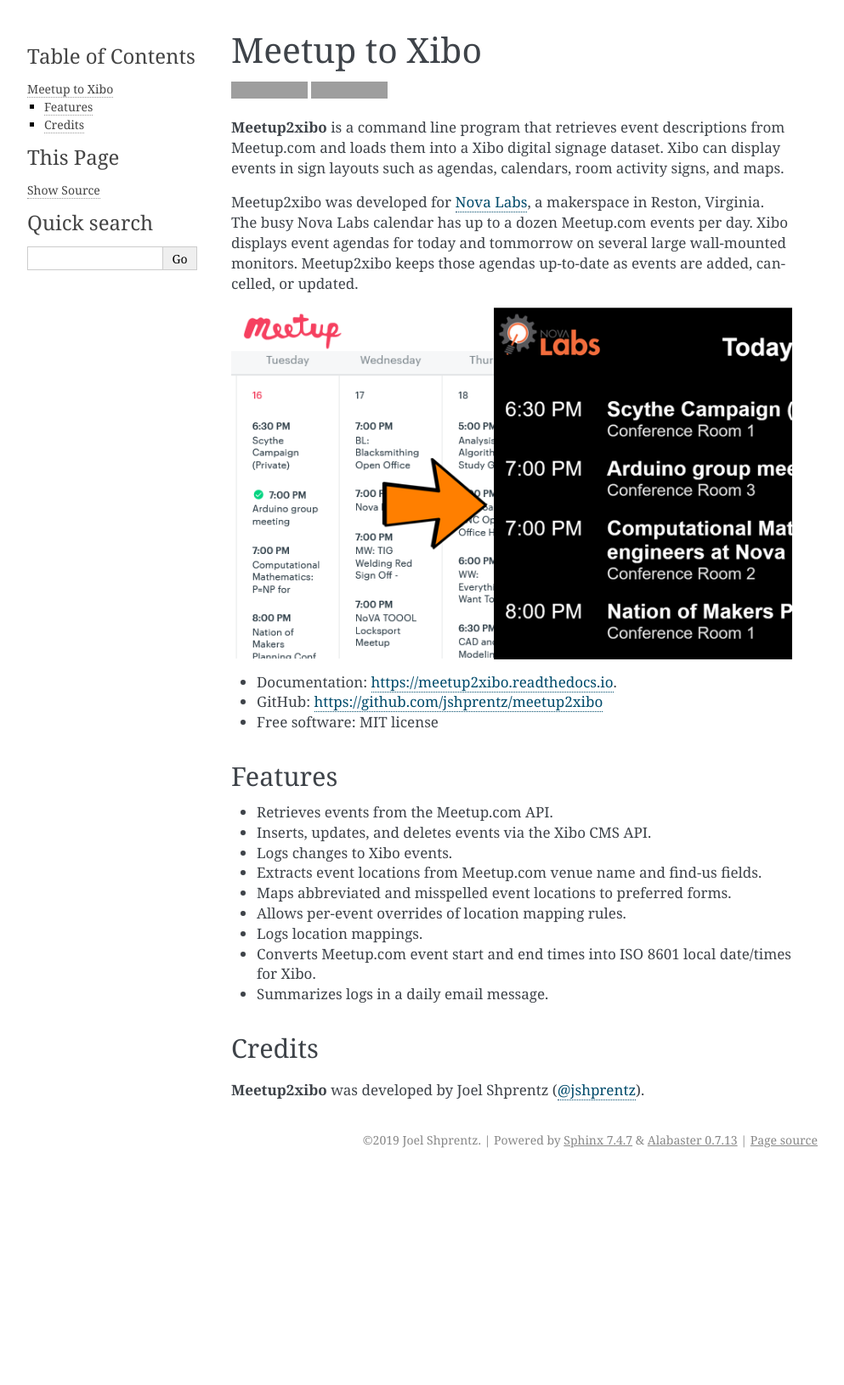
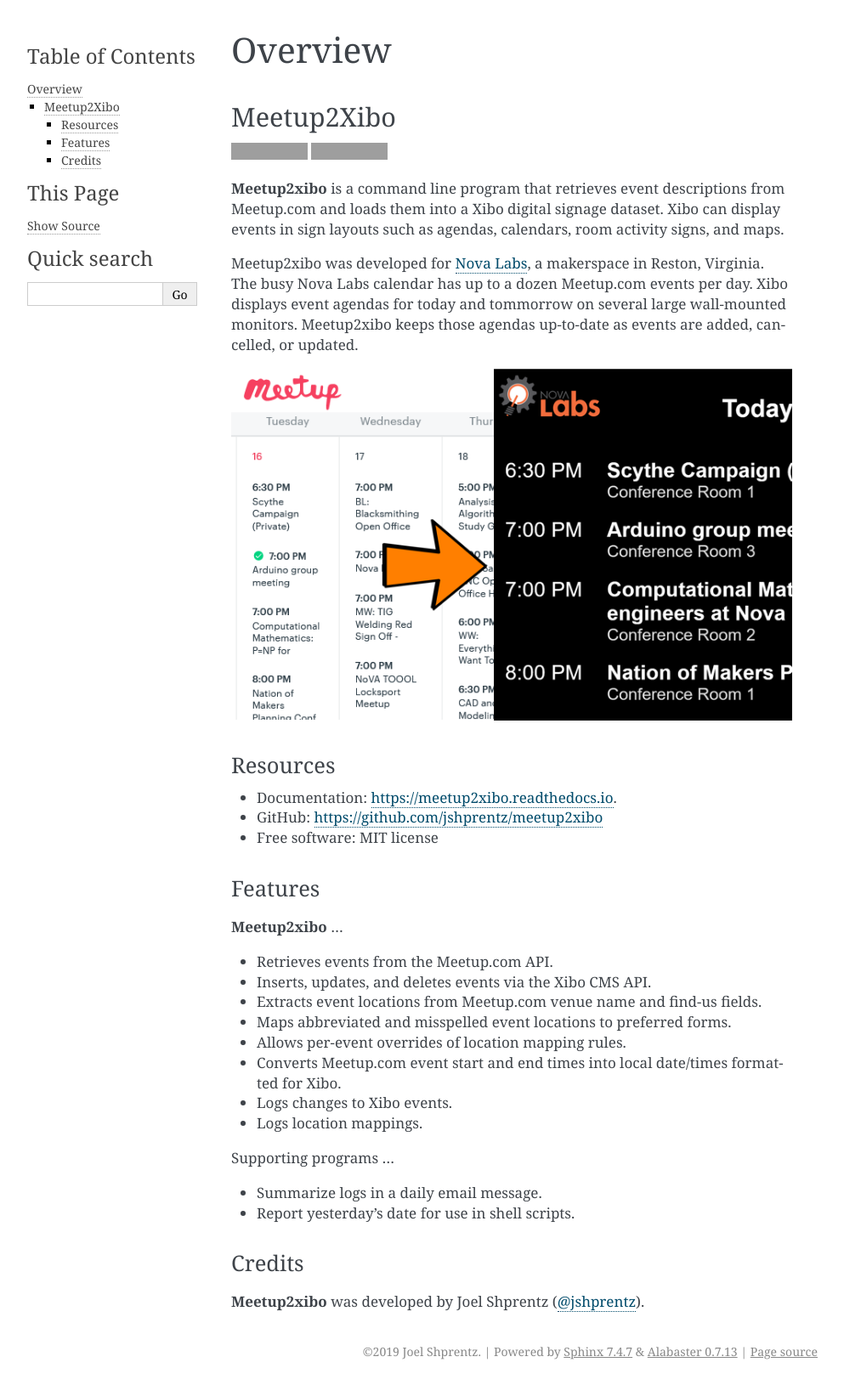
Before and after one commit to jshprentz/meetup2xibo, a Sphinx documentation site: the page built from docs/readme.rst, in a window 1280 px wide. Shown: the whole page at 85% size, without its empty margins (148-1141 px from the left). Built offline with Sphinx 7.4.7, drawn with Linux system fonts in a browser that asks for light colours; pages that are not in the unit, such as notebooks, are missing from menus; before the commit the page ends 1381 px from its top, so only the background shows below that; grey boxes are pictures that could not be loaded.

Commit message:
Reorganize README.

```diff
--- a/README.rst
+++ b/README.rst
@@ -1,9 +1,9 @@
 .. Use only basic Restructured Text in this file so PyPi and GitHub can display it.
 .. No Sphinx extensions here.
 
-==============
-Meetup to Xibo
-==============
+===========
+Meetup2Xibo
+===========
 
 
 .. image:: https://img.shields.io/travis/jshprentz/meetup2xibo.svg
@@ -36,6 +36,9 @@
 
 .. End description
 
+Resources
+---------
+
 * Documentation: https://meetup2xibo.readthedocs.io.
 * GitHub: https://github.com/jshprentz/meetup2xibo
 * Free software: MIT license
@@ -44,15 +47,21 @@
 Features
 --------
 
+**Meetup2xibo** ...
+
 * Retrieves events from the Meetup.com API.
 * Inserts, updates, and deletes events via the Xibo CMS API.
-* Logs changes to Xibo events.
 * Extracts event locations from Meetup.com venue name and find-us fields.
 * Maps abbreviated and misspelled event locations to preferred forms.
 * Allows per-event overrides of location mapping rules.
+* Converts Meetup.com event start and end times into local date/times formatted for Xibo.
+* Logs changes to Xibo events.
 * Logs location mappings.
-* Converts Meetup.com event start and end times into ISO 8601 local date/times for Xibo.
-* Summarizes logs in a daily email message.
+
+Supporting programs ...
+
+* Summarize logs in a daily email message.
+* Report yesterday's date for use in shell scripts.
 
 Credits
 -------
--- a/docs/index.rst
+++ b/docs/index.rst
@@ -30,6 +30,7 @@
 
 .. toctree::
    :maxdepth: 1
+   :glob:
 
    man/*
 
--- a/docs/readme.rst
+++ b/docs/readme.rst
@@ -1 +1,5 @@
+~~~~~~~~
+Overview
+~~~~~~~~
+
 .. include:: ../README.rst
```
